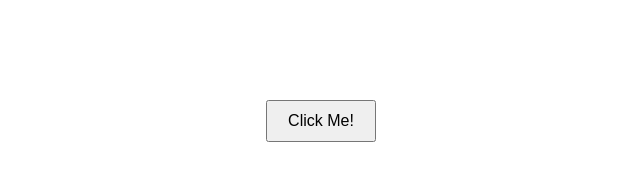
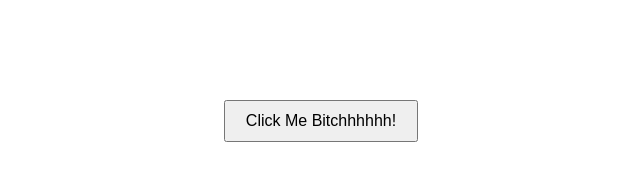
Before and after one commit to SaruulS11/foff, a plain HTML site: page index.html in a window 1280 px wide. Shown: the whole page, without its empty margins (319-959 px from the left). Drawn offline with Linux system fonts and the light colour scheme.

Commit message:
Update index.html

```diff
--- a/index.html
+++ b/index.html
@@ -19,7 +19,7 @@
 </head>
 <body>
 
-<button onclick="changeColor()">Click Me!</button>
+<button onclick="changeColor()">Click Me Bitchhhhhh!</button>
 
 <script>
   function changeColor() {
```
